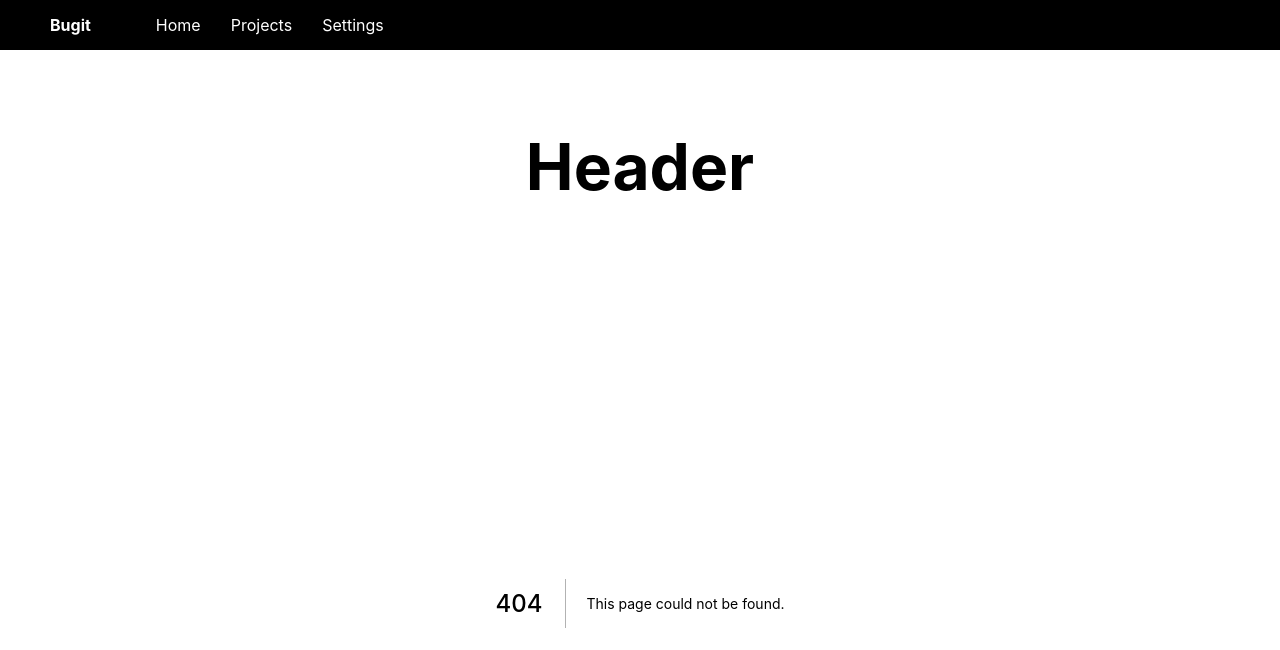
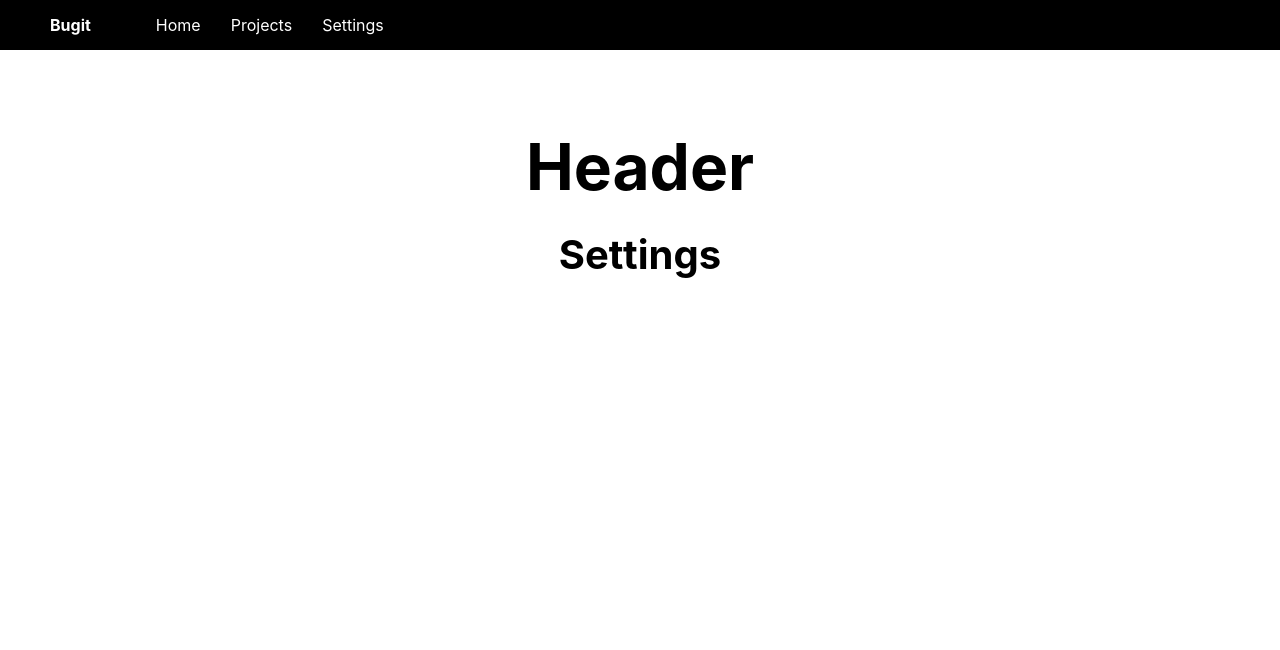
Before and after one commit to tarzzi/bugit, a Next.js app in the folder bugit/: page /settings in a window 1280 px wide. Before the commit this address had no page. Shown: the top 650 px of the page. Built offline with nearby package versions, Linux system fonts and the light colour scheme.

Commit message:
Initial settings base done

```diff
--- /dev/null
+++ b/bugit/pages/settings.js
@@ -0,0 +1,8 @@
+const settings = () => {
+    return(
+        <div>
+            <h1>Settings</h1>
+        </div>
+    )
+}
+export default settings
```
